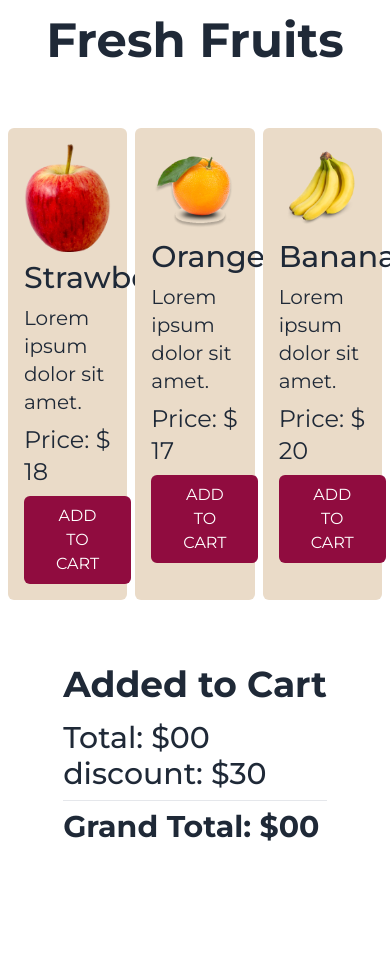
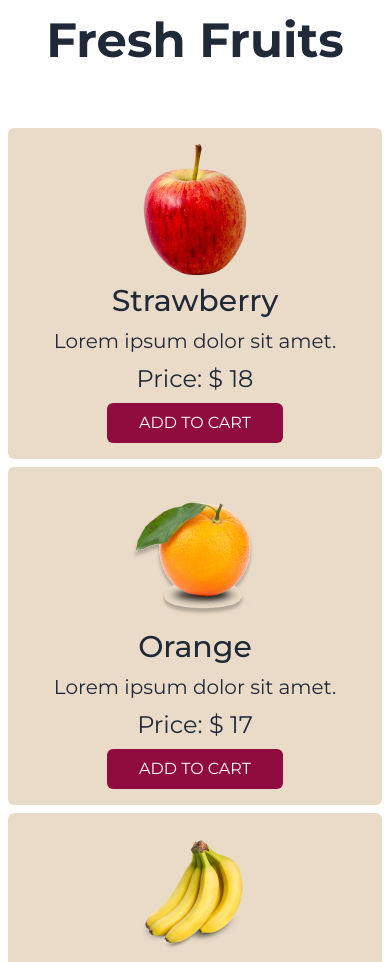
Before and after one commit to Bushra01-Dhaka/fruit-addToCart--calculator, a plain HTML site: page index.html in a window 390 px wide. Shown: the top 962 px of the page. Before the commit the page ends 845 px from the top, so only its background shows below. Drawn offline with nearby package versions, Linux system fonts and the light colour scheme.

Commit message:
responsive for all devices

```diff
--- a/index.html
+++ b/index.html
@@ -57,9 +57,9 @@
     <main class="mt-12">
         <div class="flex-box-container flex justify-center align-center gap-4">
 
-            <div class="grid-container grid grid-cols-3 gap-2 px-2">
+            <div class="grid-container grid grid-cols-1 lg:grid-cols-3 gap-2 px-2">
                 <!-- 1 -->
-                <div class="p-4 bg-[#EADBC8] rounded-md">
+                <div class="p-4 bg-[#EADBC8] rounded-md text-center lg:text-justify">
                     <img class="mx-auto" src="images/fruit6.png" alt="">
                     <h3 class="text-3xl font-medium mt-2">Strawberry</h3>
                     <p class="my-2 text-xl">Lorem ipsum dolor sit amet.</p>
@@ -67,7 +67,7 @@
                     <button class="bg-[#900C3F] hover:bg-[#6C3428] px-8 py-2 border-0 text-white rounded-md" onclick="eventHandler(this)">ADD TO CART</button>
                 </div>
                 <!-- 2 -->
-                <div class="p-4 bg-[#EADBC8] rounded-md">
+                <div class="p-4 bg-[#EADBC8] rounded-md text-center lg:text-justify">
                     <img class="mx-auto" src="images/fruit7.png" alt="">
                     <h3 class="text-3xl font-medium mt-2">Orange</h3>
                     <p class="my-2 text-xl">Lorem ipsum dolor sit amet.</p>
@@ -76,7 +76,7 @@
                 </div>
 
                 <!-- 3 -->
-                <div class="p-4 bg-[#EADBC8] rounded-md">
+                <div class="p-4 bg-[#EADBC8] rounded-md text-center lg:text-justify">
                     <img class="mx-auto"  src="images/fruit9.png" alt="">
                     <h3 class="text-3xl font-medium mt-2">Banana</h3>
                     <p class="my-2 text-xl">Lorem ipsum dolor sit amet.</p>
@@ -86,7 +86,7 @@
 
 
             </div>
-            <div  class="text-box flex justify-center align-center pt-12">
+            <div  class="text-box flex justify-center align-center pt-12 text-center lg:text-justify">
                <div>
                 <h2 class="text-4xl font-bold">Added to Cart</h2>
                 <div id="selected-items">
@@ -99,7 +99,7 @@
                 <h3 class="text-3xl font-medium">discount: $<span id="discount-field">30</span></h3>
                 <hr class="my-2">
                 <h2 class="text-3xl font-bold">Grand Total: $<span id="grand-total-field">00</span></h2>
-                <button class=" buy-btn bg-[#900C3F] hover:bg-[#6C3428] px-8 py-2 border-0 text-white rounded-md mt-4"id="btn-buy-now">BUY NOW</button>
+                <button class="mx-auto lg:mx-0 buy-btn bg-[#900C3F] hover:bg-[#6C3428] px-8 py-2 border-0 text-white rounded-md mt-4"id="btn-buy-now">BUY NOW</button>
 
                </div>
 
```
